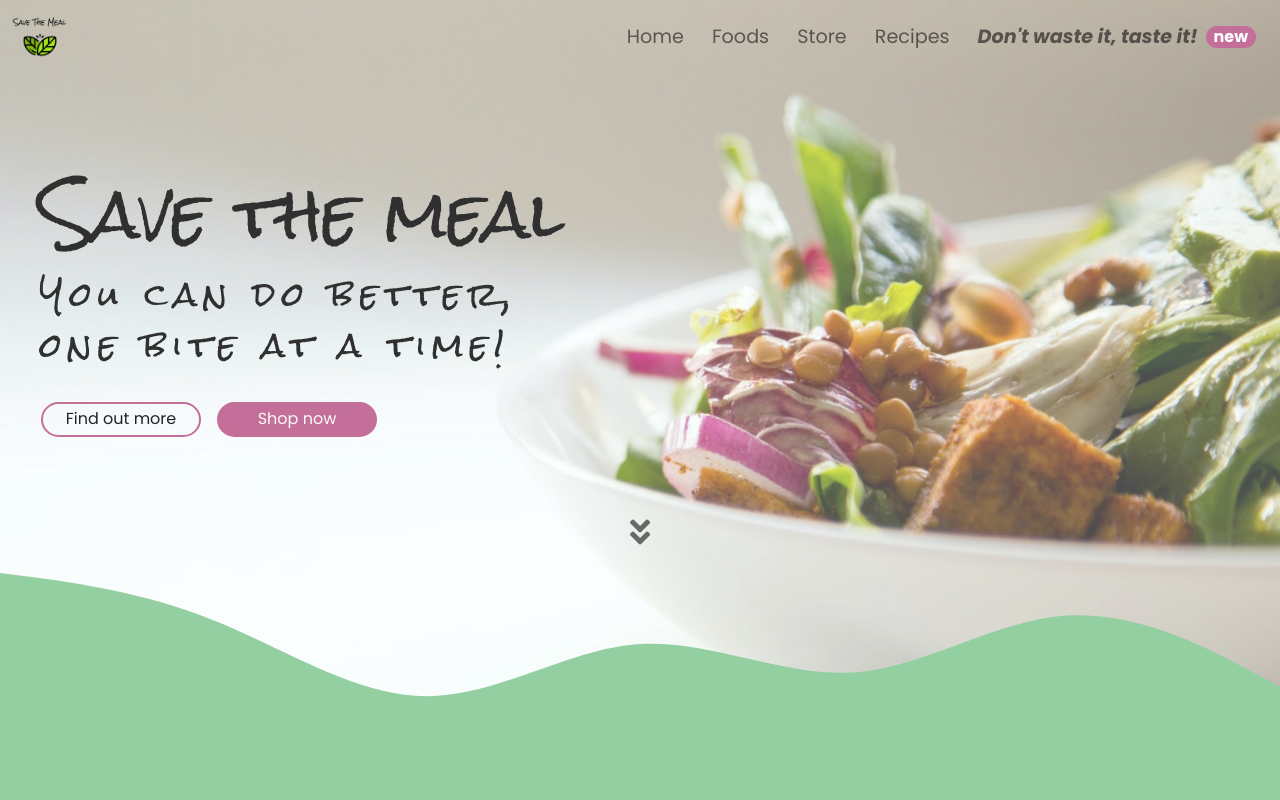
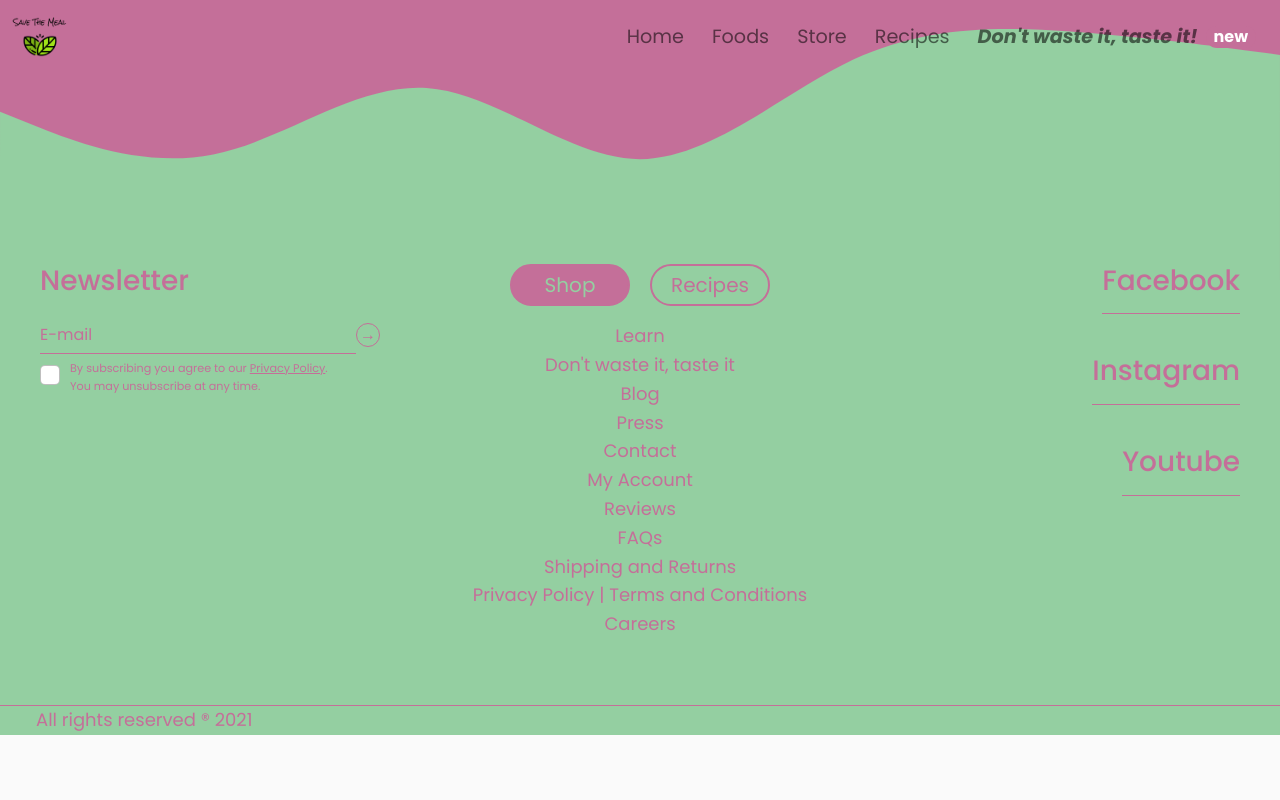
Before and after one commit to SteRap/save-the-meal, a React (Create React App) app: page / in a window 1280 px wide. Shown: the top 800 px of the page. Built offline with nearby package versions, Linux system fonts and the light colour scheme.

Commit message:
fix route home

```diff
--- a/src/App.js
+++ b/src/App.js
@@ -15,7 +15,7 @@ function App() {
         <Header />
       </div>
       <Routes>
-        <Route path="" element={<Home />} exact />
+        <Route path="/save-the-meal/" element={<Home />} exact />
         <Route path="/foods" element={<WIP />} />
         <Route path="/store" element={<WIP />} />
         <Route path="/recipes" element={<WIP />} />
--- a/src/Header.js
+++ b/src/Header.js
@@ -54,7 +54,7 @@ function Header() {
       <div className="collapse navbar-collapse active" id="collapsibleNavbar">
         <ul className="navbar-nav navbar-collapse_left navbar_item ">
           <li className="nav-item me-1 me-lg-2 ">
-            <Link to="" className="nav-link">
+            <Link to="/save-the-meal/" className="nav-link">
               <span className="d-sm-block ms-1">Home</span>
             </Link>
           </li>
```
